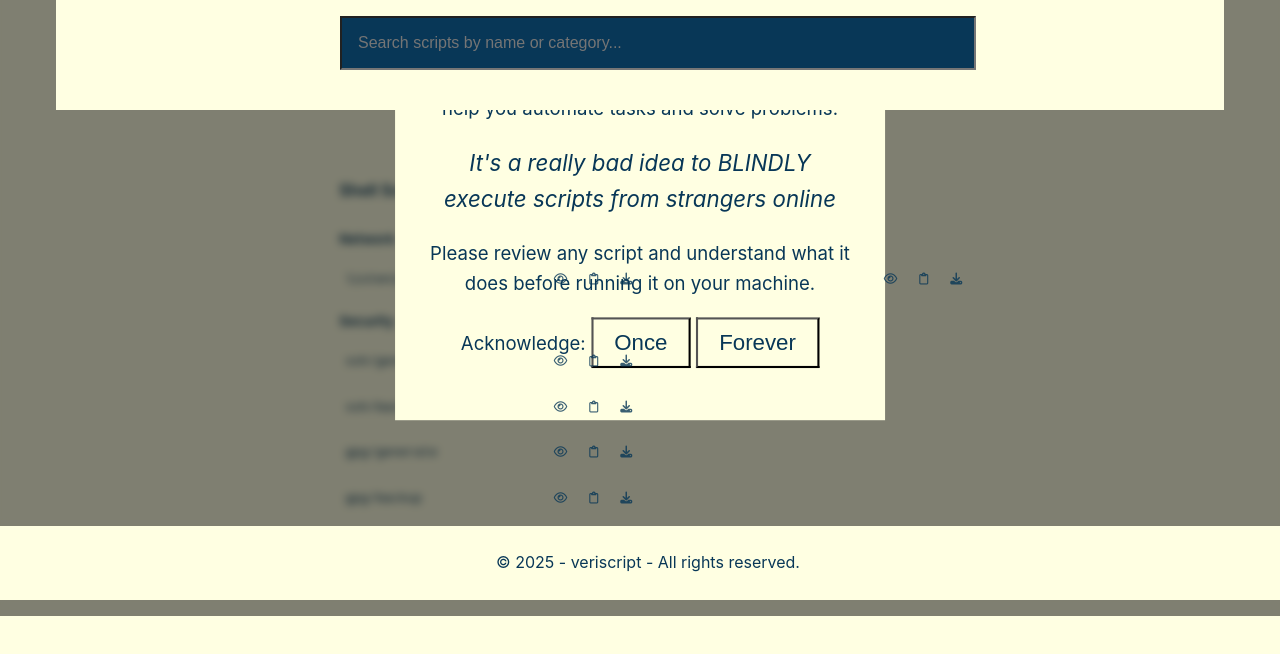
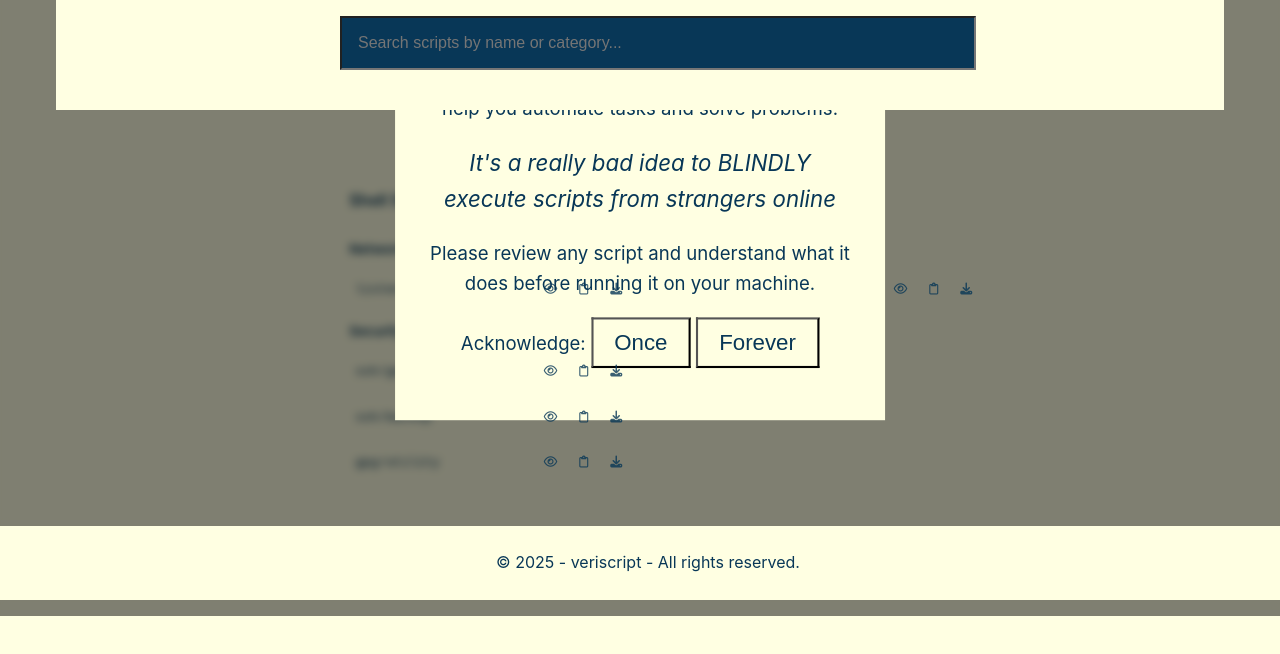
Before and after one commit to veritome/veriscript.sh, a plain HTML site: page index.html in a window 1280 px wide. Shown: the part 184-838 px from the top of the page. After the commit the page ends 801 px from the top, so only its background shows below. Drawn offline with nearby package versions, Linux system fonts and the light colour scheme.

Commit message:
feat: add gpg-utility

```diff
--- a/index.html
+++ b/index.html
@@ -33,7 +33,7 @@
     .card-container {
       display: grid;
       grid-template-columns: repeat(auto-fit, minmax(250px, 1fr));
-      gap: clamp(10px, 2vw, 20px);
+      gap: clamp(40px, 5vw, 60px);
       padding: clamp(10px, 2vw, 20px);
       margin-bottom: 60px;
       max-width: 50vw;
@@ -44,6 +44,9 @@
     .category-card {
       padding: clamp(12px, 1.5vw, 20px);
       background-color: var(--primary-color);
+      margin: 10px;
+      /* border-radius: 8px;
+      box-shadow: 0 2px 5px rgba(0,0,0,0.1); */
     }
 
     .category-title {
@@ -109,6 +112,11 @@
       .card-container {
         grid-template-columns: 1fr;
         max-width: 90vw;
+        gap: 30px; /* Specific gap for mobile to ensure proper spacing when stacked */
+      }
+
+      .category-card {
+        margin: 5px; /* Reduced margin on mobile */
       }
 
       .script-item {
--- a/public/js/build-content.js
+++ b/public/js/build-content.js
@@ -41,6 +41,16 @@ function createScriptItem(script) {
   codeElement.textContent = script.name;
 
   leftContent.appendChild(codeElement);
+
+  // Add metadata for search functionality
+  if (script.metadata) {
+    const metadataElement = document.createElement('div');
+    metadataElement.className = 'script-metadata';
+    metadataElement.textContent = Object.entries(script.metadata)
+      .map(([key, value]) => `${key}: ${value}`)
+      .join(', ');
+    leftContent.appendChild(metadataElement);
+  }
 
   const rightContent = document.createElement('div');
   const eyeIcon = document.createElement('i');
@@ -182,4 +192,43 @@ document.addEventListener('DOMContentLoaded', () => {
 
     }
   });
+
+  // Initialize search functionality after content is loaded
+  initializeSearch();
 });
+
+// Search functionality
+function initializeSearch() {
+  const searchBar = document.getElementById('scriptSearch');
+  const scriptItems = document.querySelectorAll('.script-item');
+  const categories = document.querySelectorAll('.category-card');
+  const sections = document.querySelectorAll('.category-card h3');
+
+  searchBar.addEventListener('input', (e) => {
+    const searchTerm = e.target.value.toLowerCase();
+    let hasVisibleItems = false;
+
+    scriptItems.forEach(item => {
+      const scriptName = item.querySelector('code').textContent.toLowerCase();
+      const metadata = item.querySelector('.script-metadata')?.textContent.toLowerCase() || '';
+      const matches = scriptName.includes(searchTerm) || metadata.includes(searchTerm);
+      item.style.display = matches ? '' : 'none';
+      if (matches) hasVisibleItems = true;
+    });
+
+    // Show/hide sections based on visible items
+    sections.forEach(section => {
+      const nextElement = section.nextElementSibling;
+      if (nextElement) {
+        const visibleItems = Array.from(nextElement.querySelectorAll('.script-item')).some(item => item.style.display !== 'none');
+        section.style.display = visibleItems ? '' : 'none';
+      }
+    });
+
+    // Show/hide categories based on visible items
+    categories.forEach(category => {
+      const visibleItems = Array.from(category.querySelectorAll('.script-item')).some(item => item.style.display !== 'none');
+      category.style.display = visibleItems ? '' : 'none';
+    });
+  });
+}
--- a/public/js/content-config.js
+++ b/public/js/content-config.js
@@ -11,12 +11,7 @@ export const contentConfig = {
             {
               name: 'listening-ports',
               path: 'public/content/shell/network/listening-ports.sh',
-              format: 'sh',
-              metadata: {
-                lastUpdated: '2023-12-01',
-                author: 'Veritome',
-                dependencies: 'None'
-              }
+              format: 'sh'
             }
           ]
         },
@@ -27,42 +22,17 @@ export const contentConfig = {
             {
               name: 'ssh/generate',
               path: 'public/content/shell/security/ssh/generate.sh',
-              format: 'sh',
-              metadata: {
-                lastUpdated: '2023-12-01',
-                author: 'Veritome',
-                dependencies: 'OpenSSH'
-              }
+              format: 'sh'
             },
             {
               name: 'ssh/backup',
               path: 'public/content/shell/security/ssh/backup.sh',
-              format: 'sh',
-              metadata: {
-                lastUpdated: '2023-12-01',
-                author: 'Veritome',
-                dependencies: 'OpenSSH'
-              }
+              format: 'sh'
             },
             {
-              name: 'gpg/generate',
-              path: 'public/content/shell/security/gpg/generate.sh',
-              format: 'sh',
-              metadata: {
-                lastUpdated: '2023-12-01',
-                author: 'Veritome',
-                dependencies: 'GnuPG'
-              }
-            },
-            {
-              name: 'gpg/backup',
-              path: 'public/content/shell/security/gpg/backup.sh',
-              format: 'sh',
-              metadata: {
-                lastUpdated: '2023-12-01',
-                author: 'Veritome',
-                dependencies: 'GnuPG'
-              }
+              name: 'gpg/utility',
+              path: 'public/content/shell/security/gpg/gpg-utility.sh',
+              format: 'sh'
             }
           ]
         }
@@ -79,12 +49,7 @@ export const contentConfig = {
             {
               name: 'install nvm',
               path: 'public/content/tools/install_nvm.sh',
-              format: 'sh',
-              metadata: {
-                lastUpdated: '2023-12-01',
-                author: 'Veritome',
-                dependencies: 'None'
-              }
+              format: 'sh'
             }
           ]
         }
--- a/public/js/main.js
+++ b/public/js/main.js
@@ -101,36 +101,5 @@ document.addEventListener('DOMContentLoaded', (event) => {
     e.stopPropagation();
   });
 
-  // Search functionality
-  const searchBar = document.getElementById('scriptSearch');
-  const scriptItems = document.querySelectorAll('.script-item');
-  const categories = document.querySelectorAll('.category-card');
-  const sections = document.querySelectorAll('.category-card h3');
-
-  searchBar.addEventListener('input', (e) => {
-    const searchTerm = e.target.value.toLowerCase();
-    let hasVisibleItems = false;
-
-    scriptItems.forEach(item => {
-      const scriptName = item.querySelector('code').textContent.toLowerCase();
-      const metadata = item.querySelector('.script-metadata')?.textContent.toLowerCase() || '';
-      const matches = scriptName.includes(searchTerm) || metadata.includes(searchTerm);
-      item.style.display = matches ? '' : 'none';
-      if (matches) hasVisibleItems = true;
-    });
-
-    // Show/hide sections based on visible items
-    sections.forEach(section => {
-      const nextElement = section.nextElementSibling;
-      const visibleItems = nextElement.querySelectorAll('.script-item[style=""]').length;
-      section.style.display = visibleItems > 0 ? '' : 'none';
-    });
-
-    // Show/hide categories based on visible items
-    categories.forEach(category => {
-      const visibleItems = category.querySelectorAll('.script-item[style=""]').length;
-      category.style.display = visibleItems > 0 ? '' : 'none';
-    });
-  });
-
+  // Search functionality moved to build-content.js
 });
```
Also changed, not shown: 3 other files.
